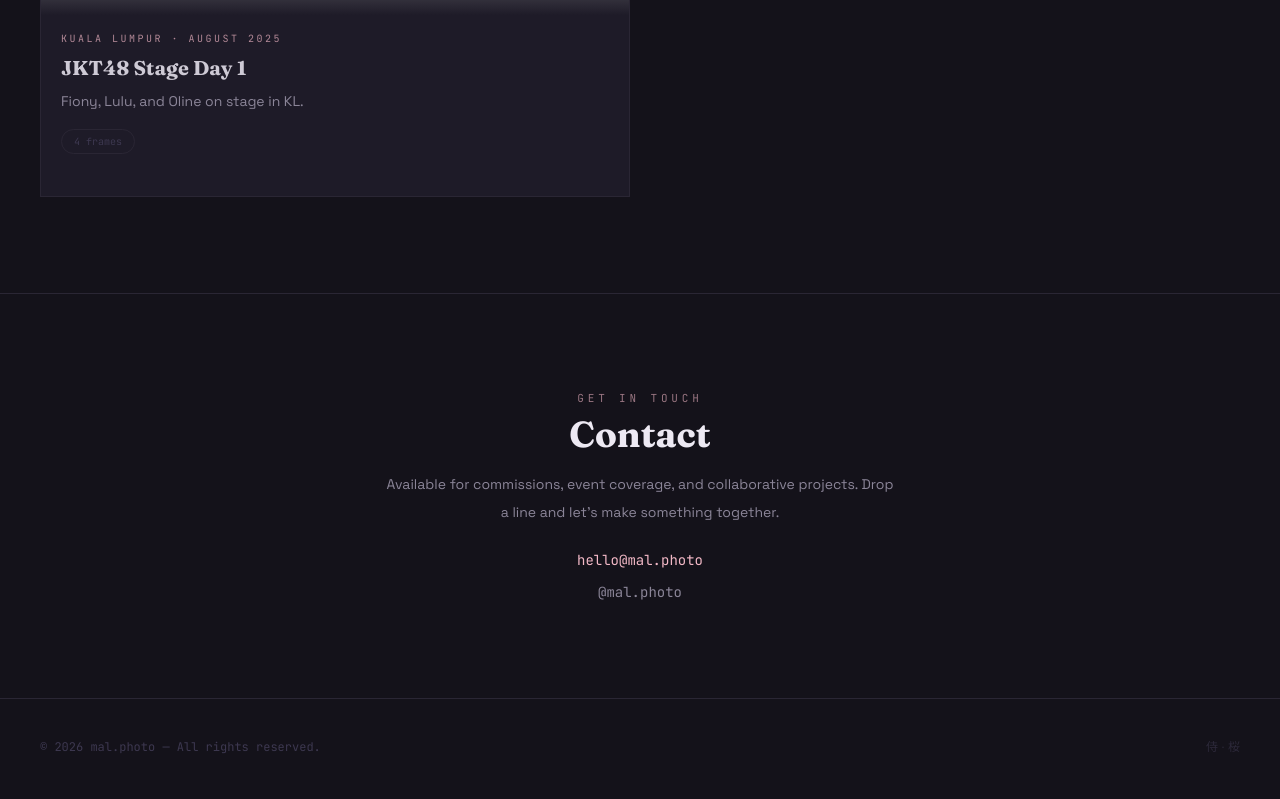
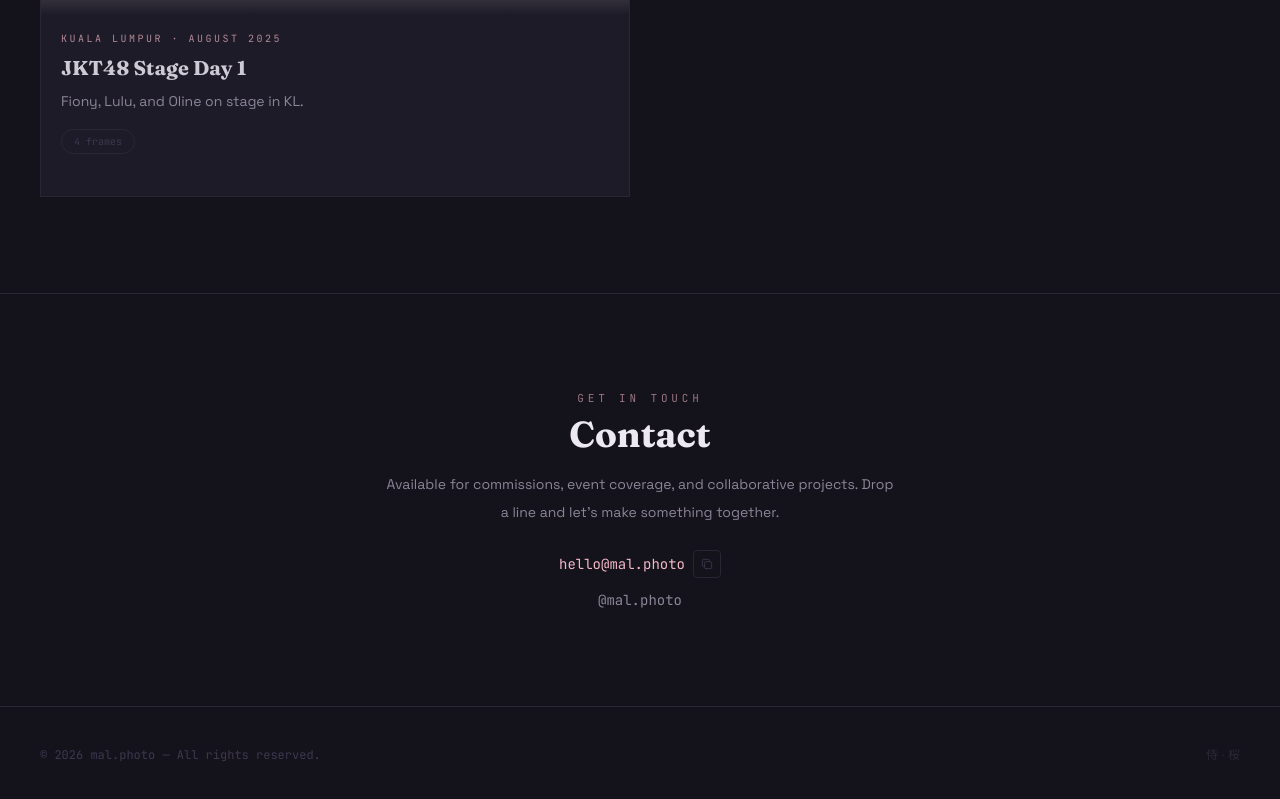
Before and after one commit to Vinzryyy/VinzryyyVelaminaz, a React (Vite) app: page / in a window 1280 px wide. Shown: the part 3573-4372 px from the top of the page. Built offline with nearby package versions, Linux system fonts and the light colour scheme; grey boxes are pictures that could not be loaded.

Commit message:
polish: add copy-to-clipboard button next to email
Small copy icon next to hello@mal.photo. Clicking copies the
address to clipboard and shows a checkmark for 2 seconds.

Co-Authored-By: Claude Opus 4.6 (1M context) <noreply@anthropic.com>

```diff
--- a/src/pages/Home.tsx
+++ b/src/pages/Home.tsx
@@ -1,4 +1,4 @@
-import { useEffect } from "react";
+import { useEffect, useState } from "react";
 import { useLocation } from "react-router";
 import { getAllEvents } from "@/lib/data";
 import { useDocumentHead } from "@/lib/useDocumentHead";
@@ -116,12 +116,7 @@ export default function Home() {
                 projects. Drop a line and let's make something together.
               </p>
               <div className="mt-6 flex flex-col items-center gap-3">
-                <a
-                  href="mailto:hello@mal.photo"
-                  className="font-mono text-sm text-sakura transition-colors duration-200 hover:text-ink"
-                >
-                  hello@mal.photo
-                </a>
+                <CopyEmail />
                 <a
                   href="https://instagram.com/mal.photo"
                   target="_blank"
@@ -138,3 +133,42 @@ export default function Home() {
     </>
   );
 }
+
+const EMAIL = "hello@mal.photo";
+
+function CopyEmail() {
+  const [copied, setCopied] = useState(false);
+
+  const copy = () => {
+    navigator.clipboard.writeText(EMAIL).then(() => {
+      setCopied(true);
+      setTimeout(() => setCopied(false), 2000);
+    });
+  };
+
+  return (
+    <span className="inline-flex items-center gap-2">
+      <a
+        href={`mailto:${EMAIL}`}
+        className="font-mono text-sm text-sakura transition-colors duration-200 hover:text-ink"
+      >
+        {EMAIL}
+      </a>
+      <button
+        onClick={copy}
+        className="flex h-7 w-7 items-center justify-center rounded border border-hairline text-faint transition-colors duration-200 hover:border-sakura/40 hover:text-sakura"
+        aria-label="Copy email address"
+      >
+        {copied ? (
+          <svg className="h-3.5 w-3.5 text-sakura" fill="none" viewBox="0 0 24 24" stroke="currentColor" strokeWidth={2}>
+            <path strokeLinecap="round" strokeLinejoin="round" d="M5 13l4 4L19 7" />
+          </svg>
+        ) : (
+          <svg className="h-3.5 w-3.5" fill="none" viewBox="0 0 24 24" stroke="currentColor" strokeWidth={1.5}>
+            <path strokeLinecap="round" strokeLinejoin="round" d="M8 16H6a2 2 0 01-2-2V6a2 2 0 012-2h8a2 2 0 012 2v2m-6 12h8a2 2 0 002-2v-8a2 2 0 00-2-2h-8a2 2 0 00-2 2v8a2 2 0 002 2z" />
+          </svg>
+        )}
+      </button>
+    </span>
+  );
+}
```
